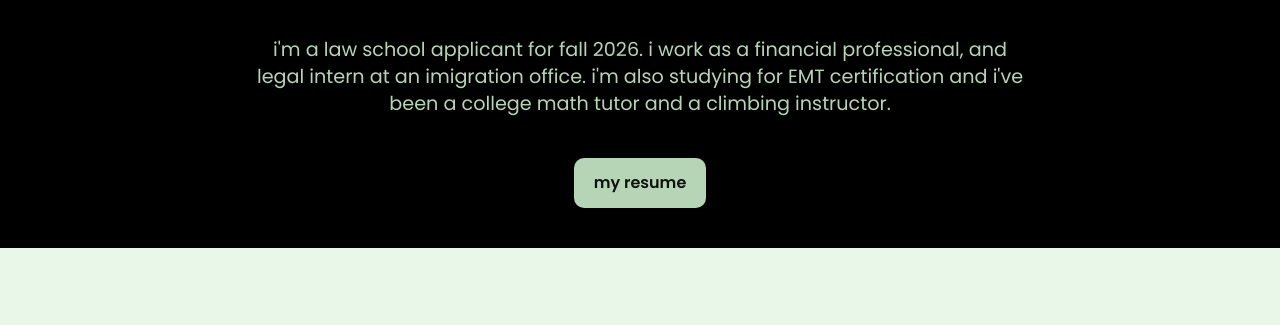
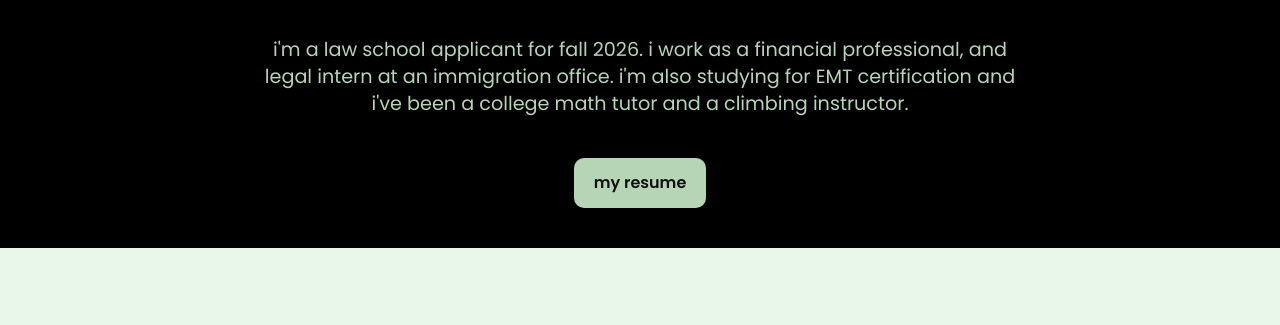
Before and after one commit to iamtomorrow32184/saimong-website, a plain HTML site: page index.html in a window 1280 px wide. Shown: the part 716-1041 px from the top of the page. Drawn offline with Linux system fonts and the light colour scheme.

Commit message:
Update index.html

```diff
--- a/index.html
+++ b/index.html
@@ -86,7 +86,7 @@
         </h2>
         <div class="video-content">
           <p class="text-md text-center" style="color: var(--saimong-accent-green); margin-bottom: 40px;">
-            i'm a law school applicant for fall 2026. i work as a financial professional, and legal intern at an imigration office. i'm also studying for EMT certification and i've been a college math tutor and a climbing instructor.
+            i'm a law school applicant for fall 2026. i work as a financial professional, and legal intern at an immigration office. i'm also studying for EMT certification and i've been a college math tutor and a climbing instructor.
           </p>
           <a href="https://saimonghsengresume.netlify.app/" target="_blank" class="btn btn-primary">my resume</a>
         </div>
```
